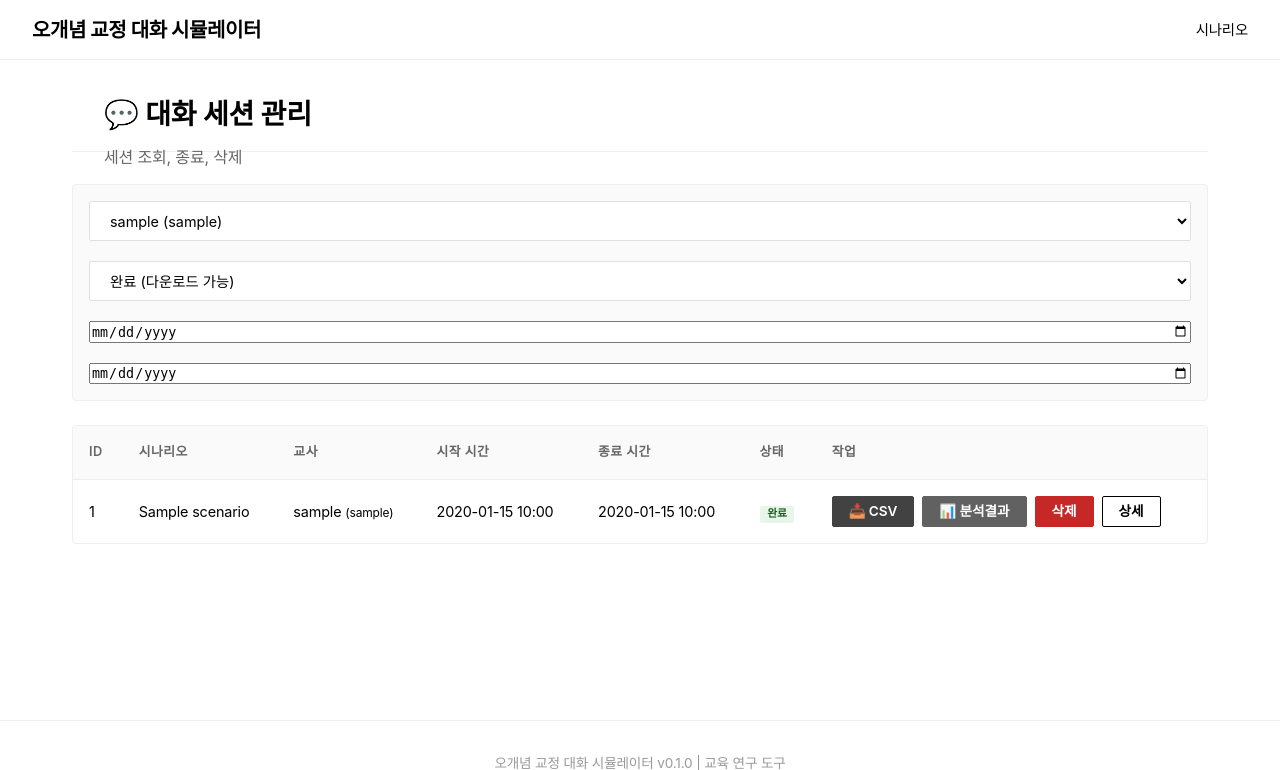
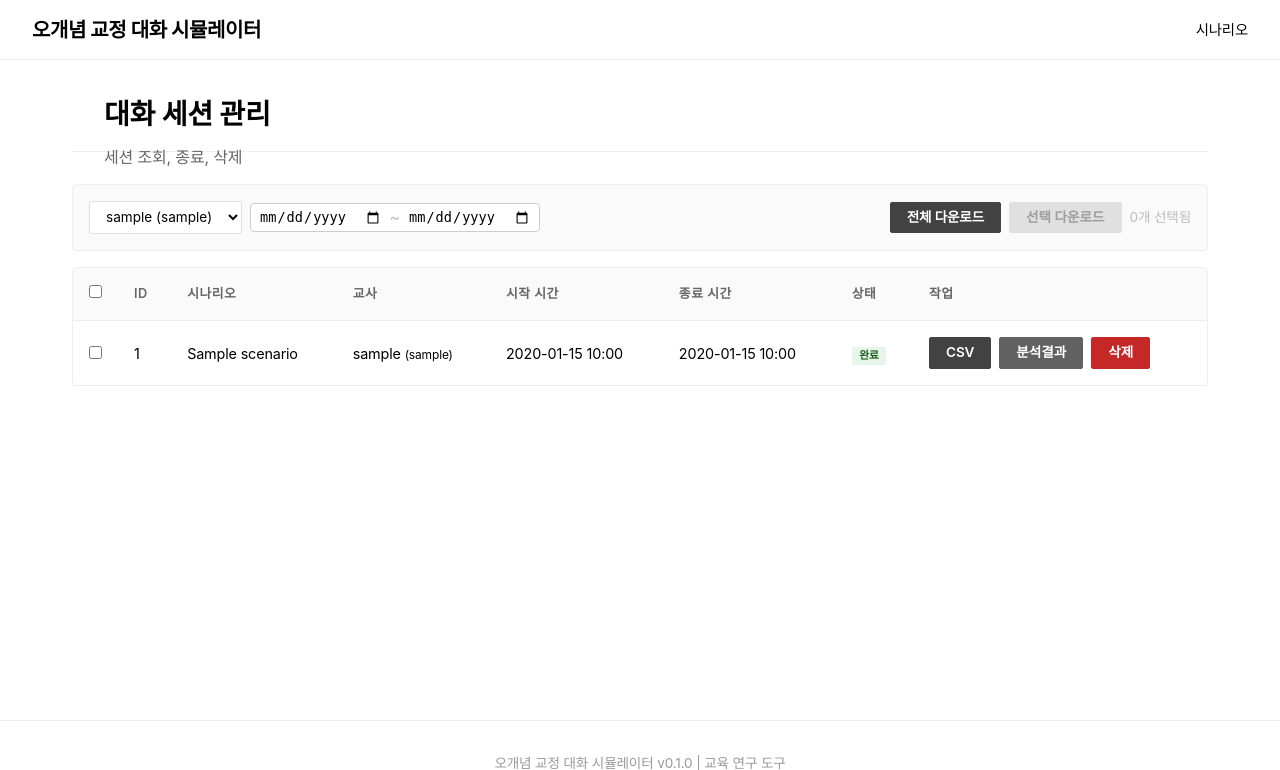
Before and after one commit to DomineYH/misconcept_platform, a Python web app: template src/templates/admin/sessions.html in a window 1280 px wide. Shown: the top 770 px of the page. Run offline with Jinja, Linux system fonts and the light colour scheme; the template is opened without the code that fills it: most values are stand-ins (such as "Sample title", 1, 10 or a date in 2020).

Commit message:
refactor: 코드베이스 이모지 제거 및 세션 관리 페이지 코드 정리
- 소스 코드 전반에서 이모지 문자 39개 제거 (console 로그, UI 라벨, 셸 스크립트)
- sessions.html 인라인 CSS/JS를 static 파일로 분리 (475줄 → 180줄)
- session_row.html에서 삭제된 "상세" 버튼 동기화
- orphaned status_filter 파라미터 정리 (admin_sessions, admin_session_export)
- 제거된 status_filter 관련 테스트 4개 삭제
- layout.html의 기능적 Unicode 문자(⚠, ✓, ✕, ℹ)는 유지

Co-Authored-By: Claude Opus 4.6 (1M context) <noreply@anthropic.com>

```diff
--- a/src/api/routes/admin_session_export.py
+++ b/src/api/routes/admin_session_export.py
@@ -38,7 +38,7 @@ async def export_sessions(
     user: User = Depends(get_current_user),
     db: AsyncSession = Depends(get_db_session),
 ):
-    """Export filtered sessions as CSV."""
+    """Export filtered sessions as CSV (ended only)."""
     if user.role != "admin":
         raise HTTPException(
             status_code=status.HTTP_403_FORBIDDEN,
--- a/src/api/routes/admin_sessions.py
+++ b/src/api/routes/admin_sessions.py
@@ -66,7 +66,6 @@ async def sessions_page(
     teacher_id: Optional[str] = None,
     date_from: Optional[str] = None,
     date_to: Optional[str] = None,
-    status_filter: Optional[str] = None,
     page: int = 1,
     user: User = Depends(get_admin_user),
     db: AsyncSession = Depends(get_db_session),
@@ -81,10 +80,6 @@ async def sessions_page(
 
     if teacher_id_val:
         base_query = base_query.where(Session.teacher_id == teacher_id_val)
-    if status_filter == "completed":
-        base_query = base_query.where(Session.ended_at.isnot(None))
-    elif status_filter == "active":
-        base_query = base_query.where(Session.ended_at.is_(None))
 
     # Parse date filters with validation
     date_errors = []
@@ -137,7 +132,6 @@ async def sessions_page(
             "current_teacher_id": teacher_id_val,
             "current_date_from": date_from or "",
             "current_date_to": date_to or "",
-            "current_status": status_filter or "",
             "current_page": page,
             "total_pages": total_pages,
             "total_count": total_count,
--- a/src/templates/admin/api_usage.html
+++ b/src/templates/admin/api_usage.html
@@ -5,7 +5,7 @@
 {% block content %}
 <div class="container">
   <header class="page-header">
-    <h1>📊 API 사용량</h1>
+    <h1>API 사용량</h1>
     <p class="subtitle">OpenAI API 호출 비용 및 토큰 사용량</p>
   </header>
 
--- a/src/templates/admin/frameworks.html
+++ b/src/templates/admin/frameworks.html
@@ -85,7 +85,6 @@
     </div>
     {% else %}
     <div class="empty-state">
-      <span class="empty-state-icon">📊</span>
       <h3 class="empty-state-title">프레임워크가 없습니다</h3>
       <p>등록된 프레임워크가 없습니다.</p>
       <button type="button" class="btn btn-primary" id="open-create-modal-empty">
--- a/src/templates/admin/prompts.html
+++ b/src/templates/admin/prompts.html
@@ -73,7 +73,6 @@
     </div>
     {% else %}
     <div class="empty-state">
-      <span class="empty-state-icon">💬</span>
       <h3 class="empty-state-title">프롬프트 템플릿이 없습니다</h3>
       <p>등록된 프롬프트 템플릿이 없습니다.</p>
       <button class="btn btn-primary" id="open-create-modal-empty">
--- a/src/templates/admin/scenarios.html
+++ b/src/templates/admin/scenarios.html
@@ -80,7 +80,7 @@
               {{ scenario.framework.name }}
             </span>
             {% if scenario.tutor_template %}
-            <span class="meta-tag tutor-active">🎓 {{ scenario.tutor_template.template_name }}</span>
+            <span class="meta-tag tutor-active">{{ scenario.tutor_template.template_name }}</span>
             {% endif %}
             {% for gid in scenario_group_map.get(scenario.id, []) %}
               {% for g in groups if g.id == gid %}
@@ -100,7 +100,7 @@
             href="/admin/sessions-page?scenario_id={{ scenario.id }}"
             class="btn btn-sm btn-outline"
           >
-            💬 대화목록
+            대화목록
           </a>
           <button
             type="button"
@@ -124,7 +124,6 @@
     </div>
     {% else %}
     <div class="empty-state">
-      <span class="empty-state-icon">📝</span>
       <h3 class="empty-state-title">시나리오가 없습니다</h3>
       <p>등록된 시나리오가 없습니다.</p>
       <button type="button" class="btn btn-primary" id="open-create-modal-empty">
--- a/src/templates/admin/sessions.html
+++ b/src/templates/admin/sessions.html
@@ -5,12 +5,12 @@
 {% block content %}
 <div class="container">
   <header class="page-header">
-    <h1>💬 대화 세션 관리</h1>
+    <h1>대화 세션 관리</h1>
     <p class="subtitle">세션 조회, 종료, 삭제</p>
   </header>
 
-  <div class="filters">
-    <form method="get" class="filter-form" id="filter-form">
+  <div class="filters" style="display:flex;align-items:center;gap:0.5rem;margin-bottom:1rem;">
+    <form method="get" class="filter-form" id="filter-form" style="display:flex;align-items:center;gap:0.5rem;margin:0;">
       <select name="teacher_id" onchange="submitFilters()">
         <option value="">모든 교사</option>
         {% for teacher in teachers %}
@@ -21,29 +21,35 @@
         {% endfor %}
       </select>
 
-      <select name="status_filter" onchange="submitFilters()">
-        <option value="">모든 상태</option>
-        <option value="completed"
-          {% if current_status == 'completed' %}selected{% endif %}>
-          완료 (다운로드 가능)
-        </option>
-        <option value="active"
-          {% if current_status == 'active' %}selected{% endif %}>
-          진행중
-        </option>
-      </select>
+      <div class="date-range-box">
+        <input type="date" name="date_from" value="{{ current_date_from }}"
+          onchange="submitFilters()" />
+        <span class="date-range-sep">~</span>
+        <input type="date" name="date_to" value="{{ current_date_to }}"
+          onchange="submitFilters()" />
+      </div>
+    </form>
+    <div style="display:flex;align-items:center;gap:0.5rem;margin-left:auto;">
+      <a id="btn-download-all" class="btn btn-sm btn-success"
+         href="/admin/sessions/export{% if current_teacher_id or current_date_from or current_date_to %}?{% endif %}{% if current_teacher_id %}teacher_id={{ current_teacher_id }}&{% endif %}{% if current_date_from %}date_from={{ current_date_from }}&{% endif %}{% if current_date_to %}date_to={{ current_date_to }}{% endif %}"
+         style="text-decoration:none;">전체 다운로드</a>
+      <button id="btn-download-selected" class="btn btn-sm btn-primary"
+         disabled>선택 다운로드</button>
+      <span id="selected-count" aria-live="polite"
+         style="font-size:0.85rem;color:var(--color-text-muted,#888);">0개 선택됨</span>
+    </div>
+  </div>
 
-      <input type="date" name="date_from" value="{{ current_date_from }}"
-        onchange="submitFilters()" placeholder="시작일" />
-      <input type="date" name="date_to" value="{{ current_date_to }}"
-        onchange="submitFilters()" placeholder="종료일" />
-    </form>
-  </div>
+  <link rel="stylesheet" href="/static/css/sessions.css">
 
   <div class="table-container">
     <table class="data-table">
       <thead>
         <tr>
+          <th style="width:2.5rem;text-align:center;">
+            <input type="checkbox" id="select-all"
+                   aria-label="모든 세션 선택">
+          </th>
           <th>ID</th>
           <th>시나리오</th>
           <th>교사</th>
@@ -56,6 +62,16 @@
       <tbody id="sessions-tbody">
         {% for session in sessions %}
         <tr class="{% if session.ended_at %}ended{% else %}active{% endif %}">
+          <td style="text-align:center;">
+            {% if session.ended_at %}
+            <input type="checkbox" class="session-checkbox"
+                   value="{{ session.id }}"
+                   aria-label="세션 {{ session.id }} 선택">
+            {% else %}
+            <input type="checkbox" disabled
+                   aria-label="진행중 세션 다운로드 불가">
+            {% endif %}
+          </td>
           <td>{{ session.id }}</td>
           <td>{{ session.scenario.title if session.scenario else '-' }}</td>
           <td>
@@ -90,16 +106,16 @@
               hx-swap="outerHTML"
               hx-indicator="#loading-{{ session.id }}"
               class="btn btn-sm btn-warning">
-              <span class="htmx-indicator" id="loading-{{ session.id }}">⏳</span>
+              <span class="htmx-indicator" id="loading-{{ session.id }}"><span class="spinner spinner-sm"></span></span>
               <span class="btn-text">종료</span>
             </button>
             {% else %}
             <a href="/admin/sessions/{{ session.id }}/download"
-              class="btn btn-sm btn-success">📥 CSV</a>
+              class="btn btn-sm btn-success">CSV</a>
             {% if session.summary %}
             <button type="button"
               class="btn btn-sm btn-info view-analysis-btn"
-              data-session-id="{{ session.id }}">📊 분석결과</button>
+              data-session-id="{{ session.id }}">분석결과</button>
             {% endif %}
             {% endif %}
             <button type="button"
@@ -108,14 +124,11 @@
               hx-target="closest tr"
               hx-swap="delete"
               class="btn btn-sm btn-danger">삭제</button>
-            <button type="button"
-              class="btn btn-sm btn-secondary view-detail-btn"
-              data-session-id="{{ session.id }}">상세</button>
           </td>
         </tr>
         {% else %}
         <tr>
-          <td colspan="7" style="text-align: center; padding: 2rem;">
+          <td colspan="8" style="text-align: center; padding: 2rem;">
             세션이 없습니다.
           </td>
         </tr>
@@ -129,9 +142,9 @@
     <span class="pagination-info">총 {{ total_count }}개 중 {{ current_page }}/{{ total_pages }} 페이지</span>
     <div class="pagination-buttons">
       {% if current_page > 1 %}
-      <a href="?page=1{% if current_teacher_id %}&teacher_id={{ current_teacher_id }}{% endif %}{% if current_status %}&status_filter={{ current_status }}{% endif %}{% if current_date_from %}&date_from={{ current_date_from }}{% endif %}{% if current_date_to %}&date_to={{ current_date_to }}{% endif %}"
+      <a href="?page=1{% if current_teacher_id %}&teacher_id={{ current_teacher_id }}{% endif %}{% if current_date_from %}&date_from={{ current_date_from }}{% endif %}{% if current_date_to %}&date_to={{ current_date_to }}{% endif %}"
          class="btn btn-sm btn-secondary">처음</a>
-      <a href="?page={{ current_page - 1 }}{% if current_teacher_id %}&teacher_id={{ current_teacher_id }}{% endif %}{% if current_status %}&status_filter={{ current_status }}{% endif %}{% if current_date_from %}&date_from={{ current_date_from }}{% endif %}{% if current_date_to %}&date_to={{ current_date_to }}{% endif %}"
+      <a href="?page={{ current_page - 1 }}{% if current_teacher_id %}&teacher_id={{ current_teacher_id }}{% endif %}{% if current_date_from %}&date_from={{ current_date_from }}{% endif %}{% if current_date_to %}&date_to={{ current_date_to }}{% endif %}"
          class="btn btn-sm btn-secondary">이전</a>
       {% endif %}
 
@@ -139,15 +152,15 @@
         {% if p == current_page %}
         <span class="btn btn-sm btn-primary">{{ p }}</span>
         {% elif p >= current_page - 2 and p <= current_page + 2 %}
-        <a href="?page={{ p }}{% if current_teacher_id %}&teacher_id={{ current_teacher_id }}{% endif %}{% if current_status %}&status_filter={{ current_status }}{% endif %}{% if current_date_from %}&date_from={{ current_date_from }}{% endif %}{% if current_date_to %}&date_to={{ current_date_to }}{% endif %}"
+        <a href="?page={{ p }}{% if current_teacher_id %}&teacher_id={{ current_teacher_id }}{% endif %}{% if current_date_from %}&date_from={{ current_date_from }}{% endif %}{% if current_date_to %}&date_to={{ current_date_to }}{% endif %}"
            class="btn btn-sm btn-secondary">{{ p }}</a>
         {% endif %}
       {% endfor %}
 
       {% if current_page < total_pages %}
-      <a href="?page={{ current_page + 1 }}{% if current_teacher_id %}&teacher_id={{ current_teacher_id }}{% endif %}{% if current_status %}&status_filter={{ current_status }}{% endif %}{% if current_date_from %}&date_from={{ current_date_from }}{% endif %}{% if current_date_to %}&date_to={{ current_date_to }}{% endif %}"
+      <a href="?page={{ current_page + 1 }}{% if current_teacher_id %}&teacher_id={{ current_teacher_id }}{% endif %}{% if current_date_from %}&date_from={{ current_date_from }}{% endif %}{% if current_date_to %}&date_to={{ current_date_to }}{% endif %}"
          class="btn btn-sm btn-secondary">다음</a>
-      <a href="?page={{ total_pages }}{% if current_teacher_id %}&teacher_id={{ current_teacher_id }}{% endif %}{% if current_status %}&status_filter={{ current_status }}{% endif %}{% if current_date_from %}&date_from={{ current_date_from }}{% endif %}{% if current_date_to %}&date_to={{ current_date_to }}{% endif %}"
+      <a href="?page={{ total_pages }}{% if current_teacher_id %}&teacher_id={{ current_teacher_id }}{% endif %}{% if current_date_from %}&date_from={{ current_date_from }}{% endif %}{% if current_date_to %}&date_to={{ current_date_to }}{% endif %}"
          class="btn btn-sm btn-secondary">마지막</a>
       {% endif %}
     </div>
@@ -155,155 +168,13 @@
   {% endif %}
 </div>
 
-<div id="session-detail-modal" class="modal-overlay hidden">
-  <div class="modal-container">
-    <div class="modal-header">
-      <h2>세션 상세 정보</h2>
-      <button class="close-modal-btn" onclick="hideModal('session-detail-modal')">×</button>
-    </div>
-    <div class="modal-body">
+<!-- Analysis Modal -->
+<div id="analysis-modal" class="modal-overlay hidden">
+  <div class="modal-container modal-lg">
+    <div class="modal-body" id="analysis-modal-body">
     </div>
   </div>
 </div>
 
-<!-- Analysis Modal -->
-<div id="analysis-modal" class="modal-overlay hidden">
-  <div class="modal-container modal-lg">
-    <div class="modal-body" id="analysis-modal-body">
-      <!-- Content loaded via fetch -->
-    </div>
-  </div>
-</div>
-
-<script>
-function submitFilters() {
-  const form = document.getElementById('filter-form');
-  const params = new URLSearchParams();
-  for (const el of form.elements) {
-    if (el.name && el.value !== '') {
-      params.set(el.name, el.value);
-    }
-  }
-  const qs = params.toString();
-  window.location.href = window.location.pathname + (qs ? '?' + qs : '');
-}
-
-const sessionDetailModal = document.getElementById('session-detail-modal');
-const modalBody = sessionDetailModal.querySelector('.modal-body');
-
-function fetchWithRetry(url, retries = 1) {
-  return fetch(url, { credentials: 'same-origin' })
-    .then(response => {
-      if (response.redirected || response.url.includes('/login')) {
-        if (retries > 0) return fetchWithRetry(url, retries - 1);
-        throw new Error('Session expired');
-      }
-      if (!response.ok) throw new Error('Request failed');
-      return response.text();
-    });
-}
-
-// Sanitize HTML by removing script tags (server-rendered HTML from trusted endpoints)
-function sanitizeHTML(html) {
-  const parser = new DOMParser();
-  const doc = parser.parseFromString(html, 'text/html');
-  // Remove script tags as a safety measure
-  doc.querySelectorAll('script').forEach(el => el.remove());
-  return doc.body.innerHTML;
-}
-
-function showModal(id) {
-  const modal = document.getElementById(id);
-  modal.classList.remove('hidden');
-  modal.classList.add('flex');
-}
-
-function hideModal(id) {
-  const modal = document.getElementById(id);
-  modal.classList.add('hidden');
-  modal.classList.remove('flex');
-}
-
-sessionDetailModal.addEventListener('click', function(e) {
-  if (e.target === this) {
-    hideModal('session-detail-modal');
-  }
-});
-
-document.addEventListener('click', function(e) {
-  if (e.target.classList.contains('view-detail-btn') ||
-      e.target.closest('.view-detail-btn')) {
-    const btn = e.target.classList.contains('view-detail-btn')
-      ? e.target
-      : e.target.closest('.view-detail-btn');
-    const sessionId = btn.dataset.sessionId;
-
-    modalBody.innerHTML = '<div style="text-align:center;padding:2rem;"><span class="spinner spinner-md"></span> 로딩 중...</div>';
-    showModal('session-detail-modal');
-
-    fetchWithRetry(`/admin/sessions/${sessionId}/detail`)
-      .then(html => {
-        modalBody.innerHTML = sanitizeHTML(html);
-      })
-      .catch(err => {
-        modalBody.innerHTML = '<p style="color:red;text-align:center;">로드 실패</p>';
-      });
-  }
-});
-
-// Analysis Modal Handlers
-const analysisModal = document.getElementById('analysis-modal');
-const analysisModalBody = document.getElementById('analysis-modal-body');
-
-function showAnalysisModal(sessionId) {
-  analysisModalBody.innerHTML = '<div style="text-align:center;padding:2rem;"><span class="spinner spinner-md"></span> 분석 결과 로딩 중...</div>';
-  analysisModal.classList.remove('hidden');
-  analysisModal.classList.add('flex');
-
-  fetchWithRetry(`/admin/sessions/${sessionId}/analysis_modal`)
-    .then(html => {
-      analysisModalBody.innerHTML = sanitizeHTML(html);
-    })
-    .catch(err => {
-      analysisModalBody.innerHTML = '<div style="text-align:center;padding:2rem;color:var(--color-danger);">분석 결과를 불러올 수 없습니다.</div>';
-    });
-}
-
-function closeAnalysisModal() {
-  analysisModal.classList.add('hidden');
-  analysisModal.classList.remove('flex');
-  analysisModalBody.innerHTML = '';
-}
-
-// Close analysis modal on overlay click
-analysisModal.addEventListener('click', function(e) {
-  if (e.target === this) {
-    closeAnalysisModal();
-  }
-});
-
-// Handle analysis button clicks (event delegation)
-document.addEventListener('click', function(e) {
-  if (e.target.classList.contains('view-analysis-btn') ||
-      e.target.closest('.view-analysis-btn')) {
-    const btn = e.target.classList.contains('view-analysis-btn')
-      ? e.target
-      : e.target.closest('.view-analysis-btn');
-    const sessionId = btn.dataset.sessionId;
-    showAnalysisModal(sessionId);
-  }
-});
-
-// Close modals on Escape key
-document.addEventListener('keydown', function(e) {
-  if (e.key === 'Escape') {
-    if (!analysisModal.classList.contains('hidden')) {
-      closeAnalysisModal();
-    }
-    if (!sessionDetailModal.classList.contains('hidden')) {
-      hideModal('session-detail-modal');
-    }
-  }
-});
-</script>
+<script src="/static/js/sessions.js"></script>
 {% endblock %}
--- /dev/null
+++ b/static/css/sessions.css
@@ -0,0 +1,38 @@
+/* Sessions page filter bar styles */
+.filters {
+  flex-wrap: nowrap !important;
+}
+.filters .filter-form {
+  flex: none;
+  display: flex;
+  flex-direction: row;
+  align-items: center;
+  gap: 0.5rem;
+}
+.filters .filter-form select {
+  width: auto;
+  min-width: 0;
+  padding: 0.4rem 0.75rem;
+  font-size: 0.85rem;
+  line-height: 1.2;
+}
+.date-range-box {
+  display: flex;
+  align-items: center;
+  border: 1px solid var(--color-border, #ccc);
+  border-radius: 4px;
+  padding: 0 0.25rem;
+  background: var(--color-bg, #fff);
+}
+.date-range-box input[type="date"] {
+  border: none;
+  outline: none;
+  background: transparent;
+  padding: 0.3rem 0.25rem;
+  font-size: 0.85rem;
+}
+.date-range-sep {
+  color: var(--color-text-muted, #888);
+  padding: 0 0.25rem;
+  user-select: none;
+}
--- /dev/null
+++ b/static/js/sessions.js
@@ -0,0 +1,233 @@
+/* Sessions page: filters, modals, bulk download */
+
+function submitFilters() {
+  var form = document.getElementById('filter-form');
+  var params = new URLSearchParams();
+  for (var i = 0; i < form.elements.length; i++) {
+    var el = form.elements[i];
+    if (el.name && el.value !== '') {
+      params.set(el.name, el.value);
+    }
+  }
+  var qs = params.toString();
+  window.location.href =
+    window.location.pathname + (qs ? '?' + qs : '');
+}
+
+function fetchWithRetry(url, retries) {
+  if (retries === undefined) retries = 1;
+  return fetch(url, { credentials: 'same-origin' })
+    .then(function (response) {
+      if (response.redirected ||
+          response.url.includes('/login')) {
+        if (retries > 0) {
+          return fetchWithRetry(url, retries - 1);
+        }
+        throw new Error('Session expired');
+      }
+      if (!response.ok) throw new Error('Request failed');
+      return response.text();
+    });
+}
+
+function sanitizeHTML(html) {
+  var parser = new DOMParser();
+  var doc = parser.parseFromString(html, 'text/html');
+  doc.querySelectorAll('script')
+    .forEach(function (el) { el.remove(); });
+  return doc.body.innerHTML;
+}
+
+function showModal(id) {
+  var modal = document.getElementById(id);
+  modal.classList.remove('hidden');
+  modal.classList.add('flex');
+}
+
+function hideModal(id) {
+  var modal = document.getElementById(id);
+  modal.classList.add('hidden');
+  modal.classList.remove('flex');
+}
+
+/* --- Analysis Modal --- */
+var analysisModal = document.getElementById('analysis-modal');
+var analysisModalBody =
+  document.getElementById('analysis-modal-body');
+
+function showAnalysisModal(sessionId) {
+  analysisModalBody.innerHTML =
+    '<div style="text-align:center;padding:2rem;">' +
+    '<span class="spinner spinner-md"></span>' +
+    ' 분석 결과 로딩 중...</div>';
+  analysisModal.classList.remove('hidden');
+  analysisModal.classList.add('flex');
+
+  fetchWithRetry(
+    '/admin/sessions/' + sessionId + '/analysis_modal'
+  )
+    .then(function (html) {
+      analysisModalBody.innerHTML = sanitizeHTML(html);
+    })
+    .catch(function () {
+      analysisModalBody.innerHTML =
+        '<div style="text-align:center;padding:2rem;' +
+        'color:var(--color-danger);">' +
+        '분석 결과를 불러올 수 없습니다.</div>';
+    });
+}
+
+function closeAnalysisModal() {
+  analysisModal.classList.add('hidden');
+  analysisModal.classList.remove('flex');
+  analysisModalBody.innerHTML = '';
+}
+
+analysisModal.addEventListener('click', function (e) {
+  if (e.target === this) closeAnalysisModal();
+});
+
+document.addEventListener('click', function (e) {
+  var btn = e.target.classList.contains('view-analysis-btn')
+    ? e.target
+    : e.target.closest('.view-analysis-btn');
+  if (btn) showAnalysisModal(btn.dataset.sessionId);
+});
+
+/* --- Bulk Download --- */
+var selectAll = document.getElementById('select-all');
+var btnDownloadAll = document.getElementById('btn-download-all');
+var btnDownloadSelected =
+  document.getElementById('btn-download-selected');
+var selectedCountEl = document.getElementById('selected-count');
+
+function getCsrfToken() {
+  var match = document.cookie.match(
+    /(?:^|;\s*)csrftoken=([^;]*)/
+  );
+  return match ? match[1] : '';
+}
+
+function buildFilterQuery() {
+  var form = document.getElementById('filter-form');
+  var params = new URLSearchParams();
+  for (var i = 0; i < form.elements.length; i++) {
+    var el = form.elements[i];
+    if (el.name && el.value !== '') {
+      params.set(el.name, el.value);
+    }
+  }
+  return params.toString();
+}
+
+function updateDownloadAllHref() {
+  var qs = buildFilterQuery();
+  btnDownloadAll.href =
+    '/admin/sessions/export' + (qs ? '?' + qs : '');
+}
+updateDownloadAllHref();
+
+function getCheckboxes() {
+  return document.querySelectorAll('.session-checkbox');
+}
+
+function getCheckedIds() {
+  return Array.from(getCheckboxes())
+    .filter(function (cb) { return cb.checked; })
+    .map(function (cb) { return cb.value; });
+}
+
+function updateSelectedUI() {
+  var checked = getCheckedIds();
+  var count = checked.length;
+  selectedCountEl.textContent = count + '개 선택됨';
+  btnDownloadSelected.disabled = count === 0;
+
+  var boxes = getCheckboxes();
+  var allChecked = boxes.length > 0 &&
+    Array.from(boxes).every(function (cb) {
+      return cb.checked;
+    });
+  selectAll.checked = allChecked;
+  selectAll.indeterminate = count > 0 && !allChecked;
+}
+
+selectAll.addEventListener('change', function () {
+  var checked = this.checked;
+  getCheckboxes().forEach(function (cb) {
+    cb.checked = checked;
+  });
+  updateSelectedUI();
+});
+
+document.getElementById('sessions-tbody')
+  .addEventListener('change', function (e) {
+    if (e.target.classList.contains('session-checkbox')) {
+      updateSelectedUI();
+    }
+  });
+
+btnDownloadSelected.addEventListener('click', function () {
+  var ids = getCheckedIds();
+  if (ids.length === 0) return;
+
+  var originalText = btnDownloadSelected.textContent;
+  btnDownloadSelected.disabled = true;
+  btnDownloadSelected.textContent = '다운로드 중...';
+
+  var body = new URLSearchParams();
+  ids.forEach(function (id) { body.append('session_ids', id); });
+
+  fetch('/admin/sessions/export-selected', {
+    method: 'POST',
+    headers: {
+      'Content-Type': 'application/x-www-form-urlencoded',
+      'x-csrf-token': getCsrfToken(),
+    },
+    credentials: 'same-origin',
+    body: body,
+  })
+    .then(function (response) {
+      if (!response.ok) {
+        return response.text().then(function (t) {
+          throw new Error(t || '다운로드 실패');
+        });
+      }
+      return response.blob().then(function (blob) {
+        var disposition =
+          response.headers.get('Content-Disposition') || '';
+        var match = disposition.match(/filename=([^;]+)/);
+        var filename = match
+          ? match[1].trim()
+          : 'selected_sessions.csv';
+        var url = URL.createObjectURL(blob);
+        var a = document.createElement('a');
+        a.href = url;
+        a.download = filename;
+        a.click();
+        URL.revokeObjectURL(url);
+      });
+    })
+    .catch(function (err) {
+      alert('다운로드 실패: ' + err.message);
+    })
+    .finally(function () {
+      btnDownloadSelected.textContent = originalText;
+      updateSelectedUI();
+    });
+});
+
+/* Re-sync after HTMX swaps */
+document.body.addEventListener('htmx:afterSwap', function () {
+  updateSelectedUI();
+  updateDownloadAllHref();
+});
+
+/* Close modals on Escape */
+document.addEventListener('keydown', function (e) {
+  if (e.key === 'Escape') {
+    if (!analysisModal.classList.contains('hidden')) {
+      closeAnalysisModal();
+    }
+  }
+});
```
Also changed, not shown: src/templates/admin/user_conversations.html (+5 -5 lines), src/templates/chat.html (+25 -25 lines), src/templates/partials/session_row.html (+13 -6 lines), tests/contract/test_session_status_filter.py (+8 -133 lines), 1 other file.
